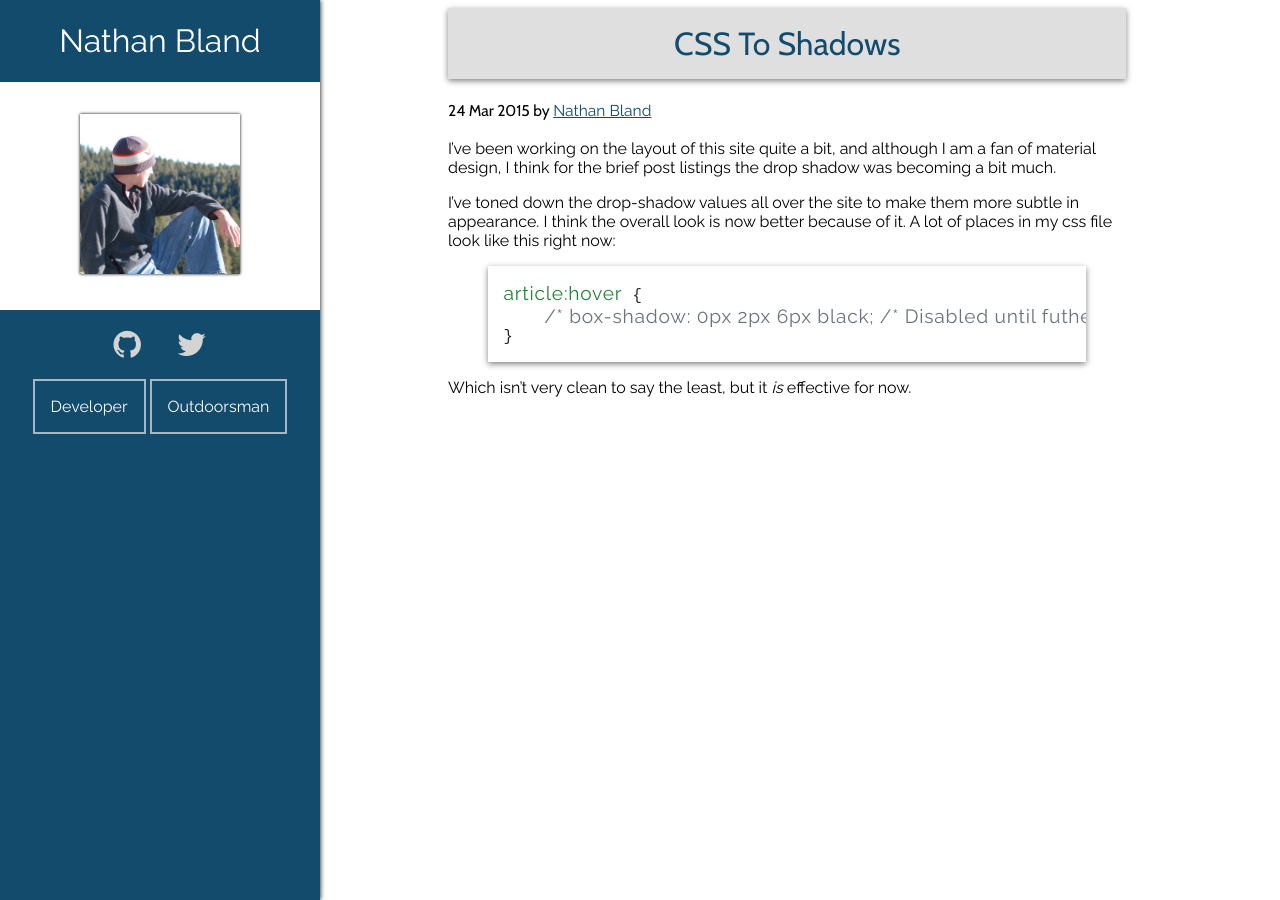
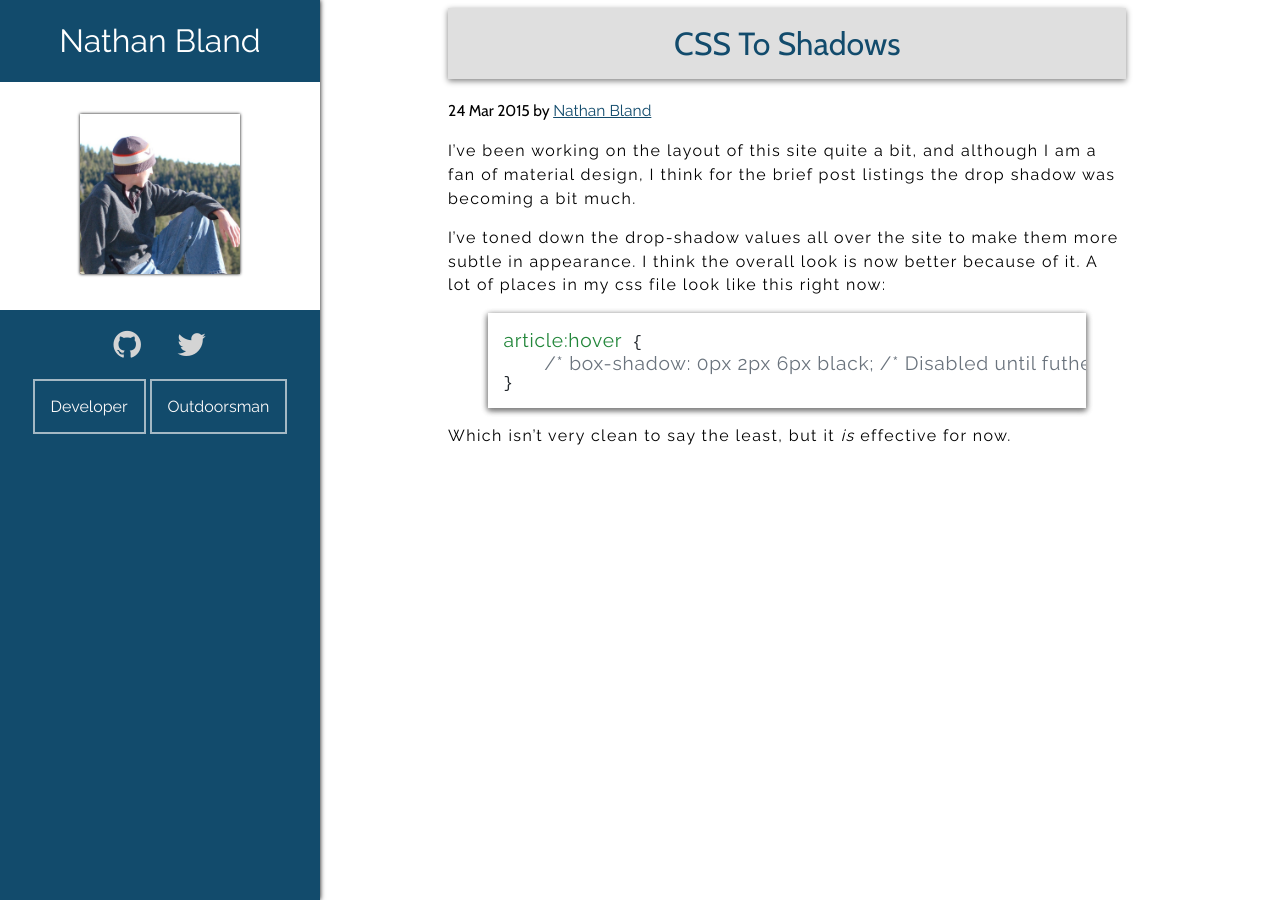
Before and after one commit to NathanBland/NathanBland.github.io, a Jekyll site: the page built from _posts/2015-3-24-CSS-to-shadows.md, in a window 1280 px wide. Built offline with Jekyll 4.4.1, drawn with Linux system fonts in a browser that asks for light colours; nearby versions of some CDN libraries.

Commit message:
updated <code> style to be similar to highlight.js theme, with slightly less padding. Also added letter spacing globally.

```diff
--- a/css/site.css
+++ b/css/site.css
@@ -196,7 +196,16 @@ pre {
     font-size: 1.2em;
     box-shadow: 0px 2px 6px grey;
 }
-
+code {
+    padding: 0.25em;
+    color: #333;
+    background: none repeat scroll 0% 0% #F8F8F8;
+    box-shadow: 0px 2px 6px grey;
+}
+p { /* expiremental */
+    letter-spacing: 0.09em;
+    line-height: 1.475;
+}
 p > img {
     max-width: 100%;
     display: block;
```
